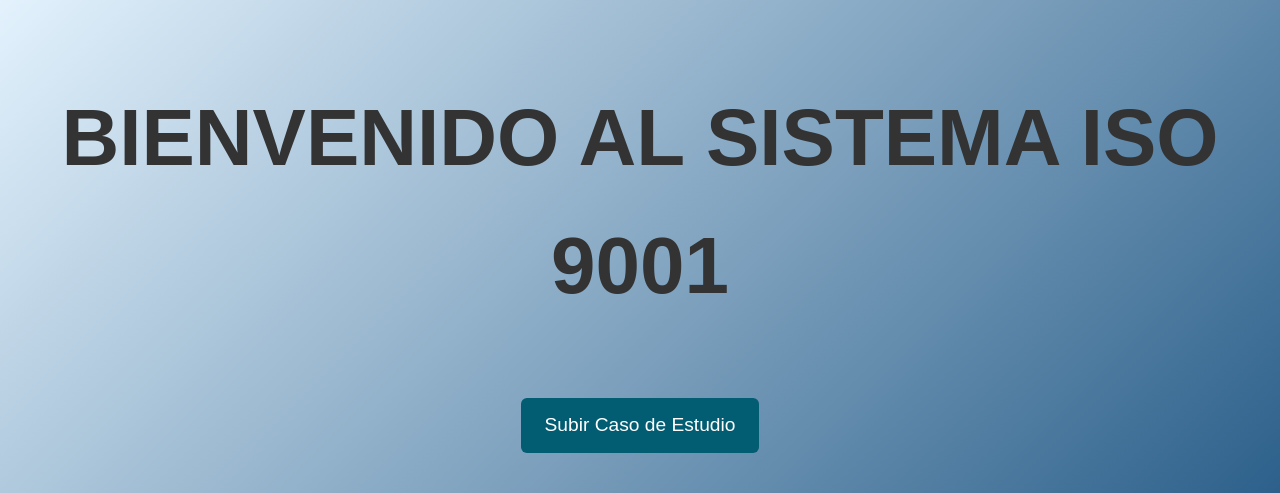
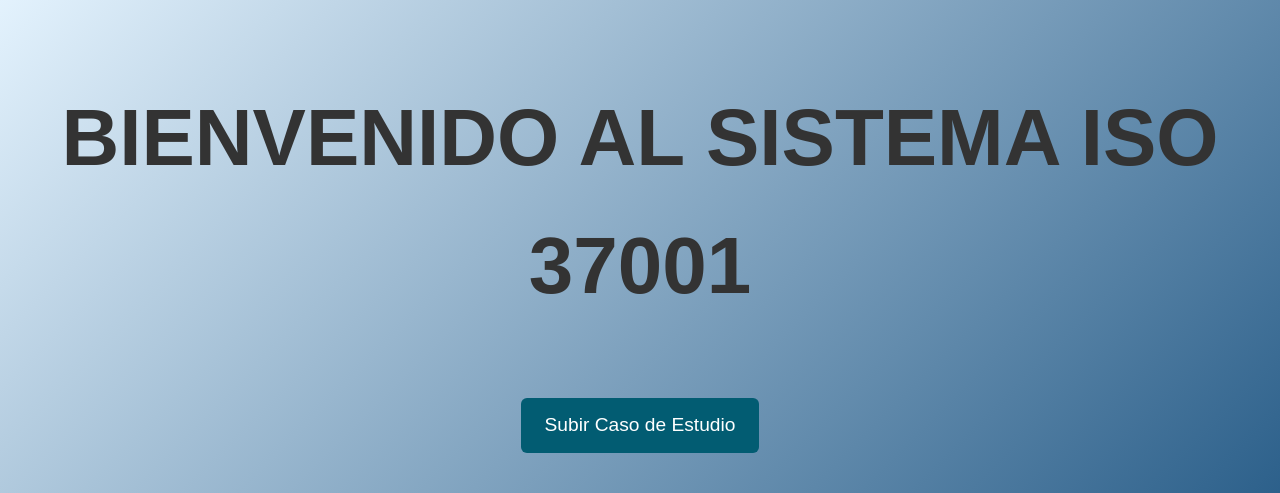
Before and after one commit to adriannole/LEGISLACION-2.0, a Flask app: page / in a window 1280 px wide. Shown: the top 493 px of the page. Run offline with Flask 3, Linux system fonts and the light colour scheme; some libraries are stand-ins or nearby versions.

Commit message:
Actualizar index.html

```diff
--- a/templates/index.html
+++ b/templates/index.html
@@ -2,7 +2,7 @@
 {% block title %}Inicio{% endblock %}
 {% block content %}
 <div class="containerInicio">
-    <h1 class="title">BIENVENIDO AL SISTEMA ISO 9001</h1>
+    <h1 class="title">BIENVENIDO AL SISTEMA ISO 37001</h1>
     <a class="btn" href="{{ url_for('cargar') }}">Subir Caso de Estudio</a>
 </div>
 {% endblock %}
```
